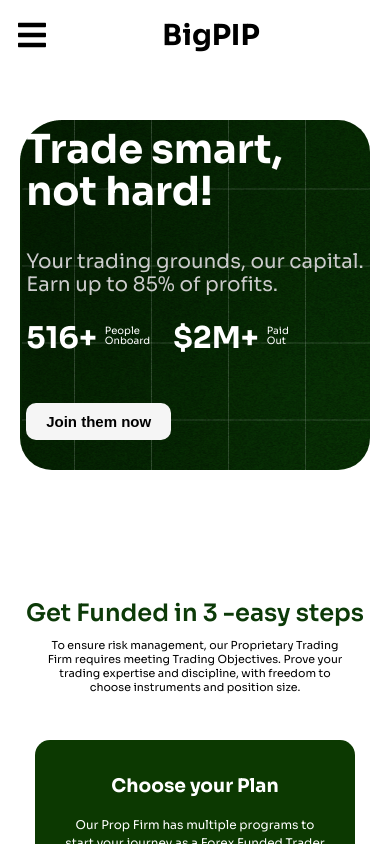
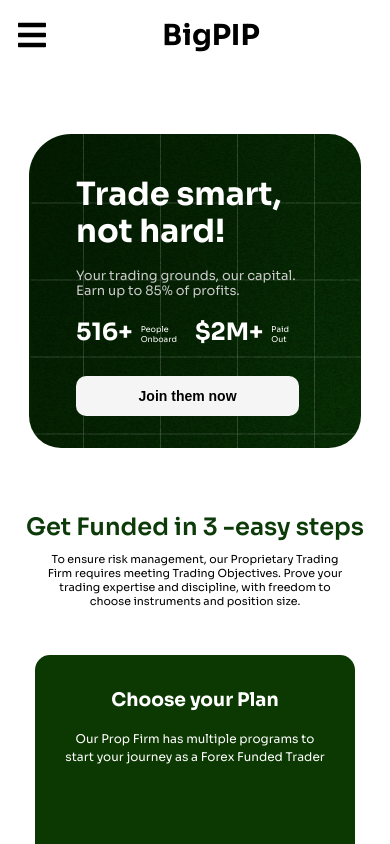
Before and after one commit to GAURAV1-ui/BigPIP-2, a Next.js app: page / in a window 390 px wide. Shown: the top 844 px of the page. Built offline with nearby package versions, Linux system fonts and the light colour scheme.

Commit message:
new commit

```diff
--- a/components/Navbar/Navbar.jsx
+++ b/components/Navbar/Navbar.jsx
@@ -10,7 +10,7 @@
   all: unset;
   font-size: 2rem;
   display: grid;
-  @media (min-width: 768px) {
+  @media (min-width: 780px) {
     display: none;
   }
 `;
--- a/pages/index.js
+++ b/pages/index.js
@@ -77,16 +77,16 @@
               src="/HeroBackgroundBull.png"
               className={styles.imgTop1}
               alt="homebackgroundBull"
-              width={650}
-              height={550}
+              width={620}
+              height={450}
 
             />
             <Image
               src="/HeroBackgroundBull1.png"
               className={styles.imgTop}
               alt="homebackgroundBull1"
-              width={680}
-              height={560}
+              width={640}
+              height={460}
             />
           </div>
         </div>
--- a/styles/getfund.module.css
+++ b/styles/getfund.module.css
@@ -67,7 +67,6 @@
 
 .getFundCard1 h3{
   color: white;
-
 }
 
 .getFundCard1 p {
@@ -266,4 +265,7 @@
     width: 80%;
     font-size: 11px;
   }
+  .getFund h1{
+    margin-top: 2rem;
+  }
 }
--- a/styles/herosection.module.css
+++ b/styles/herosection.module.css
@@ -24,13 +24,13 @@
     line-height: 1.5;
   }
 
-  .HomeBackground_content_Counter {
+  /* .HomeBackground_content_Counter {
     display: flex;
     gap: 20px;
-  }
+  } */
 
   .HomeBackground_content_Counter1{
-    font-family: 'Segoe UI', Tahoma, Geneva, Verdana, sans-serif;
+    /* font-family: 'Segoe UI', Tahoma, Geneva, Verdana, sans-serif; */
     display: flex;
     gap: 8px;
   }
@@ -42,10 +42,10 @@
 
   .HomeBackground_content_text {
     font-size: 10px;
-    line-height: 0px;
     text-align: left;
     margin-top: 15px;
     margin-right: 15px;
+    line-height: 2px;
   }
 
   .HomeBackground_content_heading1{
@@ -102,23 +102,92 @@
 
   @media screen and (max-width: 1200px){
     .heroBackgroundContainer {
-      margin-top:50px;
-      height: 700px;
-      width: 600px;
-      border-radius: 2rem;
+      height: 500px;
+      width: 1000px;
+      border-radius: 0 2rem 2rem 2rem;
       margin-bottom: 2rem;
     }
-    .card{
-      display: none;
+    .HomeBackground_content {
+      margin: 2rem;
+    }
+    .HomeBackground_content_heading1{
+      font-size: 18px;
+    }
+    .HomeBackground_content_text {
+      font-size: 8px;
+    }
+    .HomeBackground_content_description1 p{
+      margin-top:5px;
+    }
+    .card img {
+      width: 500px;
+      height: 400px;
+    }
+  }
+  @media screen and (max-width: 1000px){
+    .heroBackgroundContainer {
+      height: 400px;
+      width: 780px;
+      border-radius: 2rem;
+    }
+    .card img {
+      width: 350px;
+      height: 300px;
+    }
+    .HomeBackground_content_heading1{
+      font-size: 16px;
+      margin-bottom: 0;
+    }
+    .HomeBackground_content_text {
+      font-size: 8px;
+    }
+    .HomeBackground_content_description1 p{
+      margin-top:5px;
+      font-size: 13px;
+    }
+    .HomeBackground_content_button button{
+      margin-top: 2rem;
+      padding: 8px 15px;
+      border-radius: 10px;
+      border: none;
+      font-weight: 700;
+      font-size: 14px;
+    }
+  }
+  @media screen and (max-width: 800px){
+    .heroBackgroundContainer {
+      height: 400px;
+      width: 750px;
+      border-radius: 2rem;
+    }
+    .card img {
+      /* display: none; */
+    }
+    .HomeBackground_content_heading1{
+      margin-bottom: 0;
     }
   }
 
   @media screen and (max-width: 600px){
     .heroBackgroundContainer {
-      margin-top:50px;
-      height: 350px;
-      width: 350px;
+      height: auto;
+      width: 85%;
+      margin-top: 4rem;
       border-radius: 2rem;
       margin-bottom: 2rem;
     }
+    .card img {
+      display: none;
+    }
+    .HomeBackground_content_button button{
+      margin-top: 1rem;
+      padding: 12px 15px;
+      width: 100%;
+    }
+    .HomeBackground_content_description1 p{
+      margin-top: -1px;
+    }
+    .HomeBackground_content_text {
+      margin-right: 10px;
+    }
   }
```
